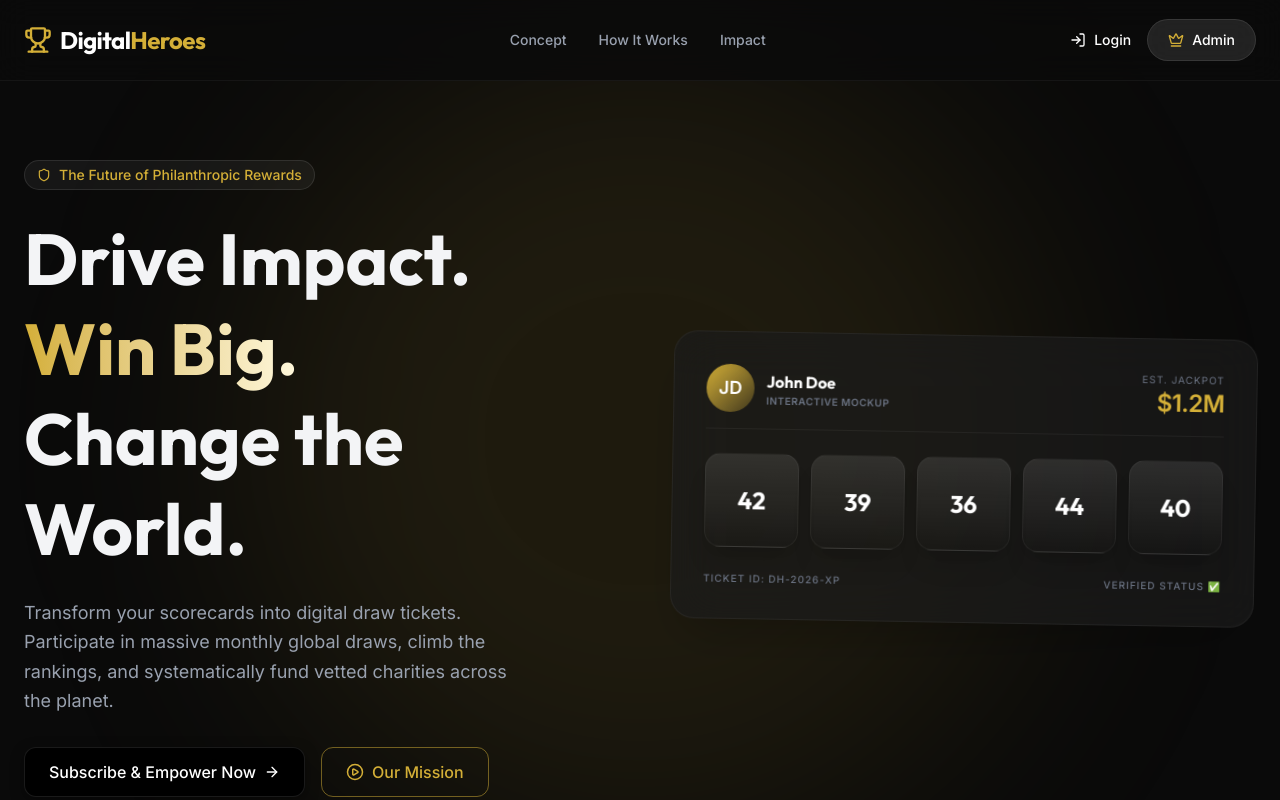
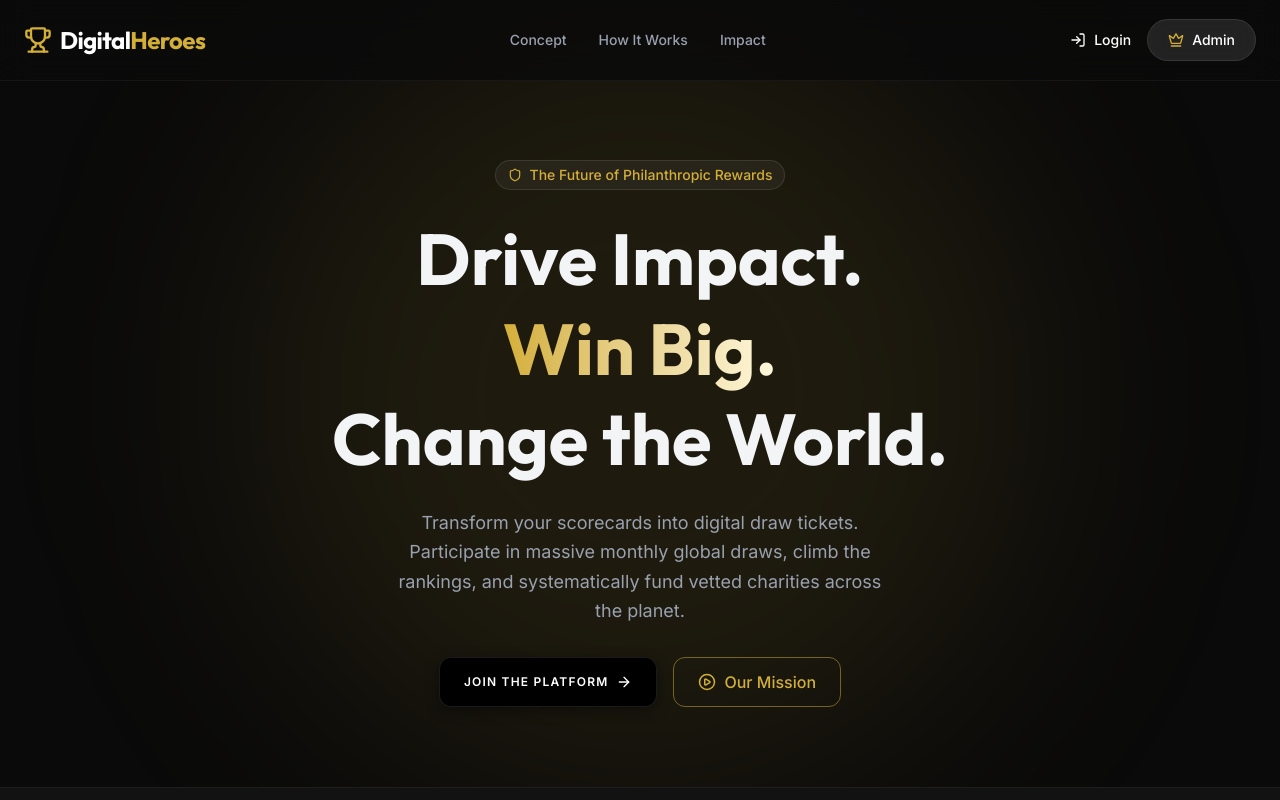
Before and after one commit to Vikash9546/Golf, a React (Vite) app in the folder client/: page / in a window 1280 px wide. Shown: the top 800 px of the page. Built offline with nearby package versions, Linux system fonts and the light colour scheme.

Commit message:
style: conditionally hide ticket preview for non-logged-in users

```diff
--- a/client/src/App.jsx
+++ b/client/src/App.jsx
@@ -201,8 +201,13 @@ const PublicVisitorView = ({ setRole, isLoggedIn = false, user, onBackToDashboar
     };
 
     // Derived User display data
-    const displayName = user?.email ? user.email.split('@')[0].replace(/[^a-zA-Z]/g, ' ') : 'John Doe';
-    const initials = displayName.split(' ').map(n => n[0]).join('').toUpperCase().substring(0, 2);
+    const displayName = user?.first_name && user?.last_name
+        ? `${user.first_name} ${user.last_name}`
+        : user?.email ? user.email.split('@')[0].replace(/[^a-zA-Z]/g, ' ') : 'Visitor';
+
+    const initials = user?.first_name && user?.last_name
+        ? `${user.first_name[0]}${user.last_name[0]}`.toUpperCase() :
+        displayName.split(' ').map(n => n[0]).join('').toUpperCase().substring(0, 2);
 
     return (
         <div className="min-h-screen bg-primary text-gray-100 font-sans selection:bg-accent selection:text-black">
@@ -223,7 +228,7 @@ const PublicVisitorView = ({ setRole, isLoggedIn = false, user, onBackToDashboar
                     <div className="flex gap-4 items-center">
                         {isLoggedIn ? (
                             <div className="flex items-center gap-4">
-                                <span className="text-xs text-gray-400 hidden lg:block">Welcome, <span className="text-white font-bold">{displayName}</span></span>
+                                <span className="text-xs text-gray-400 hidden lg:block font-bold tracking-tight uppercase">Dashboard Mode: <span className="text-accent">{displayName}</span></span>
                                 <button onClick={onBackToDashboard} className="px-5 py-2.5 rounded-full bg-accent/20 hover:bg-accent/30 text-accent text-sm font-medium transition-all border border-accent/30 flex items-center gap-2 shadow-[0_0_20px_rgba(212,175,55,0.1)]">
                                     <ArrowLeft size={16} /> Back to Dashboard
                                 </button>
@@ -248,9 +253,9 @@ const PublicVisitorView = ({ setRole, isLoggedIn = false, user, onBackToDashboar
             {/* Hero (Platform Concept) */}
             <section id="concept" className="pt-40 pb-20 px-6 min-h-[90vh] flex items-center relative overflow-hidden">
                 <div className="absolute top-1/2 left-1/2 -translate-x-1/2 -translate-y-1/2 w-[800px] h-[800px] bg-accent/10 rounded-full blur-[120px] pointer-events-none"></div>
-                <div className="max-w-7xl mx-auto grid md:grid-cols-2 gap-16 items-center relative z-10">
-                    <div>
-                        <div className="inline-flex items-center gap-2 px-3 py-1 rounded-full bg-white/5 border border-white/10 text-accent text-sm font-medium mb-6">
+                <div className={`max-w-7xl mx-auto grid ${isLoggedIn ? 'md:grid-cols-2' : 'grid-cols-1 text-center'} gap-16 items-center relative z-10`}>
+                    <div className={!isLoggedIn ? 'max-w-3xl mx-auto' : ''}>
+                        <div className={`inline-flex items-center gap-2 px-3 py-1 rounded-full bg-white/5 border border-white/10 text-accent text-sm font-medium mb-6 ${!isLoggedIn ? 'mx-auto' : ''}`}>
                             <Shield size={14} /> The Future of Philanthropic Rewards
                         </div>
                         <h2 className="text-5xl md:text-7xl font-premium font-bold leading-tight mb-6">
@@ -258,30 +263,31 @@ const PublicVisitorView = ({ setRole, isLoggedIn = false, user, onBackToDashboar
                             <span className="text-gradient-gold">Win Big.</span> <br />
                             Change the World.
                         </h2>
-                        <p className="text-lg text-gray-400 mb-8 max-w-lg leading-relaxed">
+                        <p className={`text-lg text-gray-400 mb-8 max-w-lg leading-relaxed ${!isLoggedIn ? 'mx-auto' : ''}`}>
                             Transform your scorecards into digital draw tickets. Participate in massive monthly global draws, climb the rankings, and systematically fund vetted charities across the planet.
                         </p>
-                        <div className="flex gap-4">
+                        <div className={`flex gap-4 ${!isLoggedIn ? 'justify-center' : ''}`}>
                             {!isLoggedIn && (
                                 <button onClick={() => setRole('SIGNUP')} className="btn-premium-black relative overflow-hidden group shadow-[0_0_40px_rgba(212,175,55,0.2)] hover:shadow-[0_0_60px_rgba(212,175,55,0.4)]">
-                                    <span className="relative z-10 flex items-center gap-2">Subscribe & Empower Now <ArrowRight size={16} className="group-hover:translate-x-1 transition-transform" /></span>
+                                    <span className="relative z-10 flex items-center gap-2 font-bold uppercase tracking-widest text-xs">Join the Platform <ArrowRight size={16} className="group-hover:translate-x-1 transition-transform" /></span>
                                     <div className="absolute inset-0 bg-accent/20 translate-y-full group-hover:translate-y-0 transition-transform duration-300"></div>
                                 </button>
                             )}
-                            <button className="btn-gold-outline flex items-center gap-2">
+                            <button className="btn-gold-outline flex items-center gap-2 px-6">
                                 <PlayCircle size={18} /> Our Mission
                             </button>
                         </div>
                     </div>
-                    <div className="relative hidden md:block">
+                    {isLoggedIn && (
+                        <div className="relative hidden md:block animate-in slide-in-from-right duration-700">
                             <div className="glass-panel p-8 transform rotate-1 hover:rotate-0 transition-transform duration-500 relative z-20 border-white/10 shadow-[0_20px_50px_rgba(0,0,0,0.5)]">
                                 <div className="flex justify-between items-center mb-6 border-b border-white/5 pb-4">
                                     <div className="flex items-center gap-3">
                                         <div className="w-12 h-12 bg-gradient-to-br from-accent to-accent/20 rounded-full flex items-center justify-center text-white font-bold text-lg shadow-inner">{initials}</div>
                                         <div>
                                             <div className="text-white font-premium font-bold capitalize">{displayName}</div>
-                                        <div className={`text-[10px] font-bold uppercase tracking-wider ${isLoggedIn ? 'text-green-400' : 'text-gray-500'}`}>
-                                            {isLoggedIn ? 'Live Platform Ticket' : 'Interactive Mockup'}
+                                            <div className="text-[10px] font-bold uppercase tracking-wider text-green-400">
+                                                Live Platform Ticket
                                             </div>
                                         </div>
                                     </div>
@@ -299,10 +305,11 @@ const PublicVisitorView = ({ setRole, isLoggedIn = false, user, onBackToDashboar
                                 </div>
                                 <div className="mt-6 flex items-center justify-between text-[10px] text-gray-500 font-medium uppercase tracking-widest">
                                     <span>Ticket ID: DH-2026-XP</span>
-                                <span className={isLoggedIn ? 'text-accent' : ''}>Verified Status ✅</span>
+                                    <span className="text-accent">Verified Status ✅</span>
                                 </div>
                             </div>
                         </div>
+                    )}
                 </div>
             </section>
 
```
Also changed, not shown: 1 other file (tests, documents, lock files or other folders). Lines whose indentation alone changed are shown as unchanged.
